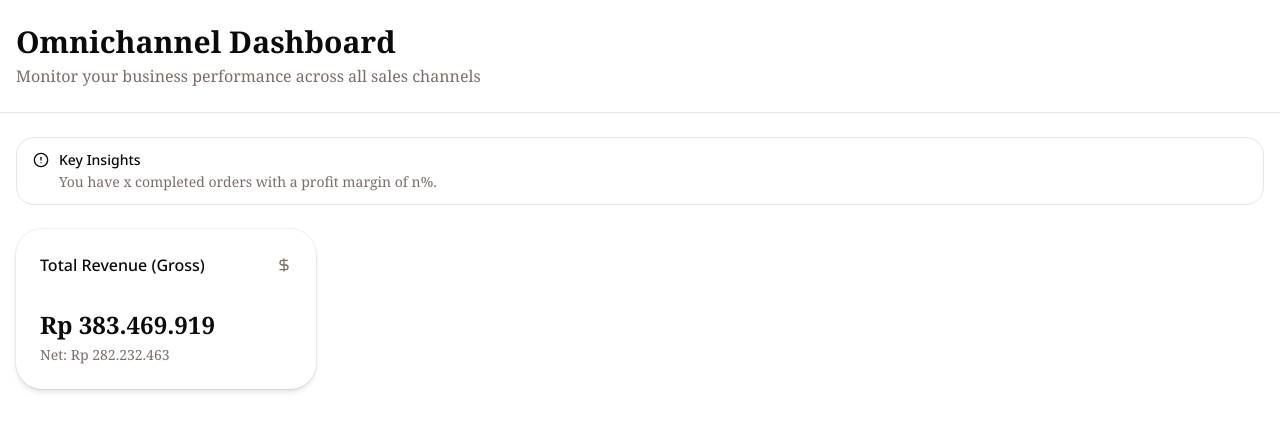
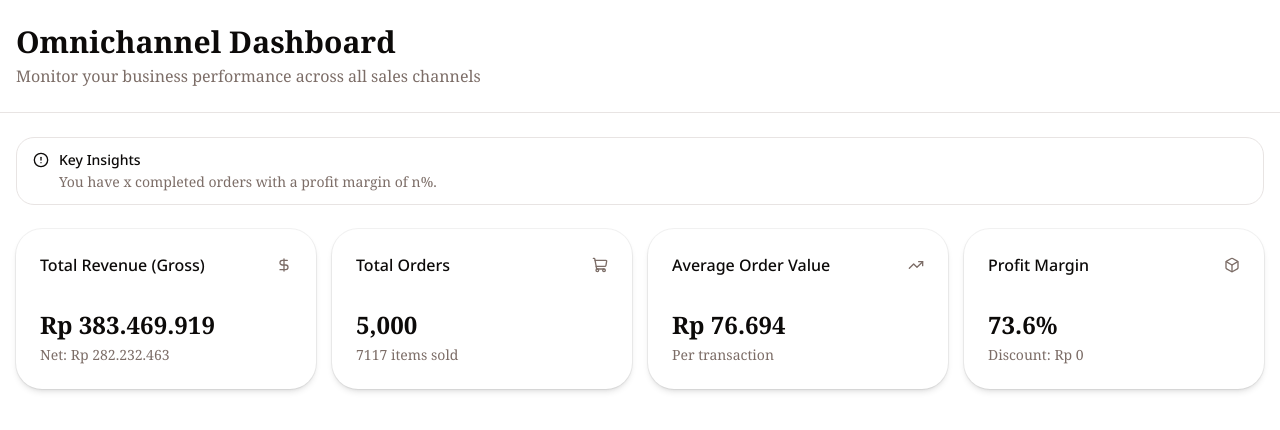
Before and after one commit to naufalalief/omni-dashboard, a Next.js app: page / in a window 1280 px wide. Shown: the top 430 px of the page. Built offline with nearby package versions, Linux system fonts and the light colour scheme.

Commit message:
refactor: reorganize imports and add additional MetricCard components

```diff
--- a/app/page.tsx
+++ b/app/page.tsx
@@ -1,7 +1,12 @@
 import { Alert, AlertDescription, AlertTitle } from "@/components/ui/alert";
 import MetricCard from "@/components/ui/MetricCard";
-
-import { AlertCircle, DollarSign } from "lucide-react";
+import {
+  AlertCircle,
+  Box,
+  DollarSign,
+  ShoppingCart,
+  TrendingUp,
+} from "lucide-react";
 
 const Page = () => {
   return (
@@ -31,6 +36,24 @@ const Page = () => {
             subtitle="Net: Rp 282.232.463"
             icon={<DollarSign className="h-4 w-4 text-muted-foreground" />}
           />
+          <MetricCard
+            title="Total Orders"
+            value="5,000"
+            subtitle="7117 items sold"
+            icon={<ShoppingCart className="h-4 w-4 text-muted-foreground" />}
+          />
+          <MetricCard
+            title="Average Order Value"
+            value="Rp 76.694"
+            subtitle="Per transaction"
+            icon={<TrendingUp className="h-4 w-4 text-muted-foreground" />}
+          />
+          <MetricCard
+            title="Profit Margin"
+            value="73.6%"
+            subtitle="Discount: Rp 0"
+            icon={<Box className="h-4 w-4 text-muted-foreground" />}
+          />
         </div>
       </div>
     </div>
```
